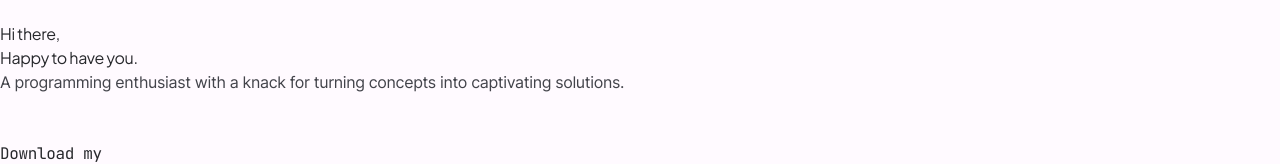
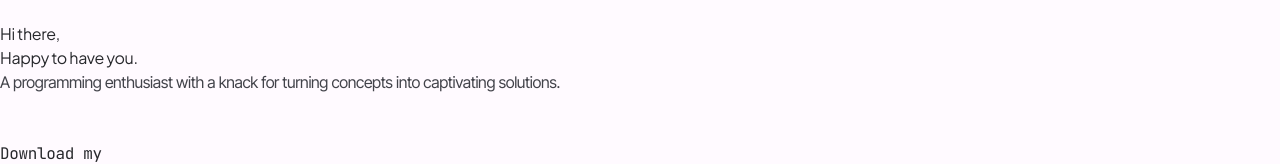
Before and after one commit to sourinsarkar/portfolioX, a React (Vite) app: page / in a window 1280 px wide. Shown: the part 2658-2822 px from the top of the page. Built offline with nearby package versions, Linux system fonts and the light colour scheme; some icons are missing.

Commit message:
Testing with fonts

```diff
--- a/src/components/Home/HomeBody.tsx
+++ b/src/components/Home/HomeBody.tsx
@@ -18,7 +18,7 @@ const HomeBody: React.FC = () => {
                         <div className="my-8">
                             <h1 className="text-5xl font-bold">Hi there,<br />Happy to have you.</h1>
                         </div>
-                        <div className="my-8 sub-font text-xl">
+                        <div className="my-8 sub-tight-font text-xl">
                             <p>A programming enthusiast with a knack for turning concepts into captivating solutions.</p>
                         </div>
                         <div className="my-8">
@@ -27,7 +27,7 @@ const HomeBody: React.FC = () => {
                                 <li><HBIconProp><Github /></HBIconProp></li>
                                 <li className="flex items-center mono-font font-semibold">
                                     <p>Download my</p>
-                                    <button className="flex mx-2 px-4 py-2 rounded-full bg-[#27282C] text-[#FFFAFF]">CV <HBIconProp><Download color="#FFFAFF" /></HBIconProp></button>
+                                    <button className="flex mx-2 px-5 py-2 rounded-full bg-[#27282C] text-[#FFFAFF]">CV <HBIconProp><Download color="#FFFAFF" /></HBIconProp></button>
                                 </li>
                             </ul>
                         </div>
--- a/src/css/fonts.css
+++ b/src/css/fonts.css
@@ -1,6 +1,7 @@
 :root {
     --primary-font: 'PlusJakartaSans-Variable';
     --sub-font: 'Inter-Variable';
+    --sub-tight-font: 'InterTight-Variable';
     --primary-font-color: #27282C;
     --sub-font-color: #42434A;
     --momo-font: 'JetBrainsMono-Variable';
@@ -144,6 +145,16 @@
 
 @font-face {
     font-family: 'InterTight-Variable';
+    src: url('../assets/fonts/InterTight/InterTight-Variable.woff2') format('woff2'),
+        url('../assets/fonts/InterTight/InterTight-Variable.woff') format('woff'),
+        url('../assets/fonts/InterTight/InterTight-Variable.ttf') format('truetype');
+    font-weight: 100 900;
+    font-display: swap;
+    font-style: normal;
+}
+
+@font-face {
+    font-family: 'InterTight-Italic-Variable';
     src: url('../assets/fonts/InterTight/InterTight-Italic-Variable.woff2') format('woff2'),
         url('../assets/fonts/InterTight/InterTight-Italic-Variable.woff') format('woff'),
         url('../assets/fonts/InterTight/InterTight-Italic-Variable.ttf') format('truetype');
@@ -167,6 +178,11 @@
     color: var(--sub-font-color);
 }
 
+.sub-tight-font {
+    font-family: var(--sub-tight-font);
+    color: var(--sub-font-color);
+}
+
 .mono-font {
     font-family: var(--momo-font);
     color: var(--primary-font-color);
```
